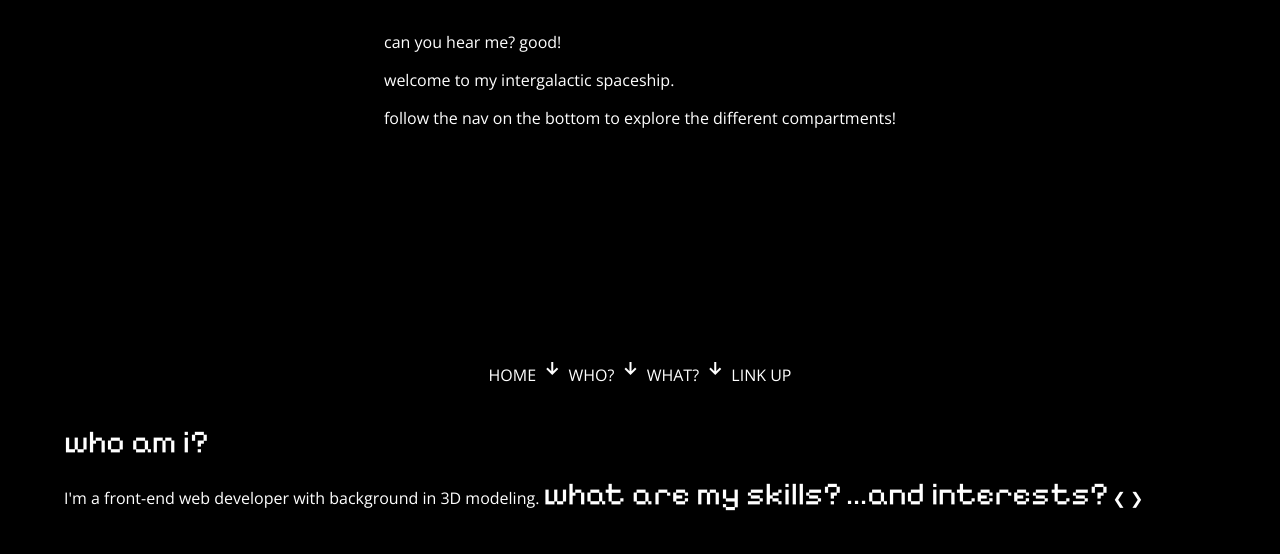
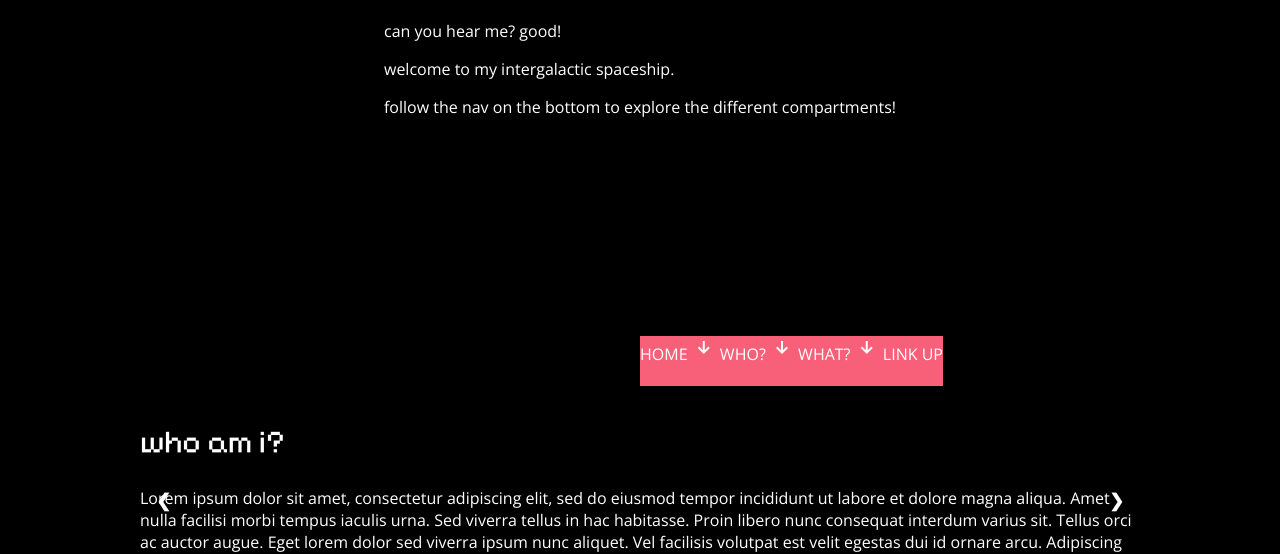
Before and after one commit to supercheese99/portfolio-site, a plain HTML site: page index.html in a window 1280 px wide. Shown: the part 404-958 px from the top of the page. Drawn offline with nearby package versions, Linux system fonts and the light colour scheme.

Commit message:
added slider interactivity and simple styling to be corrected

```diff
--- a/index.html
+++ b/index.html
@@ -14,9 +14,11 @@
         <!-- google icons -->
         <link rel="stylesheet" href="https://fonts.googleapis.com/css2?family=Material+Symbols+Outlined:opsz,wght,FILL,GRAD@20..48,100..700,0..1,-50..200" />
 
+        <!-- scripts -->
+        <script defer src="./scripts/slider.js"></script>
     </head>
     <body id="top">
-        <header id="main-header">
+        <header class="main-header" id="main-header">
             <nav class="site-nav">
                 <ul>
                     <li><a href="#top"><img src="">home</a></li>
@@ -43,7 +45,7 @@
             </nav>
         </header>
         <main>
-            <section id="home">
+            <div id="home">
                 <div>
                     <header>
                         <h1>hello.</h1>
@@ -54,24 +56,36 @@
                 </div>
 
                 <div></div>
-            </section>
+            </div>
 
-            <section id="about">
+            <div id="about">
                 <div class="slider-container">
 
                     <div class="my-slides fade">
-                        <h2>who am i?</h2>
-                        <div class="about-text">I'm a front-end web developer with background in 3D modeling.</div>
+                        <div class="about-header">
+                            <h2>who am i?</h2>
+                        </div>
+                        <div class="about-text">
+                            <p>Lorem ipsum dolor sit amet, consectetur adipiscing elit, sed do eiusmod tempor incididunt ut labore et dolore magna aliqua. Amet nulla facilisi morbi tempus iaculis urna. Sed viverra tellus in hac habitasse. Proin libero nunc consequat interdum varius sit. Tellus orci ac auctor augue. Eget lorem dolor sed viverra ipsum nunc aliquet. Vel facilisis volutpat est velit egestas dui id ornare arcu. Adipiscing elit ut aliquam purus. Nisl suscipit adipiscing bibendum est ultricies integer quis. Amet consectetur adipiscing elit duis tristique.</p>
+                        </div>
                     </div>
 
                     <div class="my-slides fade">
-                        <h2>what are my skills?</h2>
-                        <div class="about-text"></div>
+                        <div class="about-header">
+                            <h2>what are my skills?</h2>
+                        </div>
+                        <div class="about-text">
+                            <p>Lorem ipsum dolor sit amet, consectetur adipiscing elit, sed do eiusmod tempor incididunt ut labore et dolore magna aliqua. Amet nulla facilisi morbi tempus iaculis urna. Sed viverra tellus in hac habitasse. Proin libero nunc consequat interdum varius sit. Tellus orci ac auctor augue. Eget lorem dolor sed viverra ipsum nunc aliquet. Vel facilisis volutpat est velit egestas dui id ornare arcu. Adipiscing elit ut aliquam purus. Nisl suscipit adipiscing bibendum est ultricies integer quis. Amet consectetur adipiscing elit duis tristique.</p>
+                        </div>
                     </div>
 
                     <div class="my-slides fade">
-                        <h2>...and interests?</h2>
-                        <div class="about-text"></div>
+                        <div class="about-header">
+                            <h2>...and interests?</h2>
+                        </div>
+                        <div class="about-text">
+                            <p>Lorem ipsum dolor sit amet, consectetur adipiscing elit, sed do eiusmod tempor incididunt ut labore et dolore magna aliqua. Amet nulla facilisi morbi tempus iaculis urna. Sed viverra tellus in hac habitasse. Proin libero nunc consequat interdum varius sit. Tellus orci ac auctor augue. Eget lorem dolor sed viverra ipsum nunc aliquet. Vel facilisis volutpat est velit egestas dui id ornare arcu. Adipiscing elit ut aliquam purus. Nisl suscipit adipiscing bibendum est ultricies integer quis. Amet consectetur adipiscing elit duis tristique.</p>
+                        </div>
                     </div>
 
                     <a class="prev" onclick="plusSlides(-1)">&#10094;</a>
@@ -79,9 +93,9 @@
 
                 </div>
 
-            </section>
+            </div>
 
-            <section id="projects">
+            <div id="projects">
                 <div>
                     <header>
                         <h2>what have i done?</h2>
@@ -90,9 +104,9 @@
 
                 <div></div>
 
-            </section>
+            </div>
 
-            <section id="contact">
+            <div id="contact">
                 <div>
                     <header>
                         <h2>link up with me</h2>
@@ -101,7 +115,7 @@
 
                     </div>
                 </div>
-            </section>
+            </div>
         </main>
         <footer></footer>
     </body>
--- /dev/null
+++ b/scripts/slider.js
@@ -0,0 +1,30 @@
+let slideIndex = 1;
+showSlides(slideIndex);
+
+// Next/previous controls
+function plusSlides(n) {
+  showSlides(slideIndex += n);
+}
+
+// Thumbnail image controls
+function currentSlide(n) {
+  showSlides(slideIndex = n);
+}
+
+function showSlides(n) {
+  let i;
+  let slides = document.getElementsByClassName("my-slides");
+  let dots = document.getElementsByClassName("dot");
+  if (n > slides.length) {slideIndex = 1}
+  if (n < 1) {slideIndex = slides.length}
+  for (i = 0; i < slides.length; i++) {
+    slides[i].style.display = "none";
+  }
+  for (i = 0; i < dots.length; i++) {
+    dots[i].className = dots[i].className.replace(" active", "");
+  }
+  slides[slideIndex-1].style.display = "block";
+  dots[slideIndex-1].className += " active";
+}
+
+// code taken from https://www.w3schools.com/howto/howto_js_slideshow.asp
--- a/scss/modules/_about.scss
+++ b/scss/modules/_about.scss
@@ -3,13 +3,41 @@
 
 .slider-container {
 
-    max-width: 100dvw;
+    max-width: 1000px;
     position: relative;
     margin: auto;
+    display: flex;
+    flex-direction: row;
 
     .my-slides {
-        display: inline-block;
+        display: none;
     }
+
+    .prev, .next {
+        cursor: pointer;
+        position: absolute;
+        top: 50%;
+        width: auto;
+        margin-top: -22px;
+        padding: 16px;
+        color: white;
+        font-weight: bold;
+        font-size: 18px;
+        transition: 0.6s ease;
+        border-radius: 0 3px 3px 0;
+        user-select: none;
+      }
+
+      /* Position the "next button" to the right */
+.next {
+    right: 0;
+    border-radius: 3px 0 0 3px;
+  }
+
+  /* On hover, add a black background color with a little bit see-through */
+  .prev:hover, .next:hover {
+    background-color: rgba(0,0,0,0.8);
+  }
 
 
 }
--- a/scss/modules/_body.scss
+++ b/scss/modules/_body.scss
@@ -13,7 +13,6 @@ body {
     // display things in column
     display: flex;
     flex-direction: column;
-    width: 100dvw;
     justify-content: center;
     align-items: center;
 
@@ -31,9 +30,7 @@ body {
         font-size: 2rem;
     }
 
-    section {
-        // makes ALL sections 100% of the device height
+    div#home, div#about, div#projects, div#contact {
         height: 100dvh;
-        width: 90dvw;
     }
 }
--- a/scss/modules/_header.scss
+++ b/scss/modules/_header.scss
@@ -2,10 +2,12 @@
 
 // nav styles
 
-#main-header {
+.site-nav {
     position: fixed;
     bottom: 10px;
-
+    height: 50px;
+    background-color: rgb(248, 96, 121);
+    z-index: 1;
 }
 
 nav {
@@ -25,7 +27,6 @@ nav {
                 text-transform: uppercase;
             }
 
-
             .material-symbols-outlined {
                 font-variation-settings:
                 'FILL' 0,
--- a/scss/modules/_home.scss
+++ b/scss/modules/_home.scss
@@ -1,11 +1,9 @@
 @use '../modules/variables';
 
-section#home {
+#home {
     display: flex;
     flex-direction: column;
     justify-content: center;
     align-items: center;
 
-
-
 }
```
Also changed, not shown: scss/styles.css, 1 other file.
